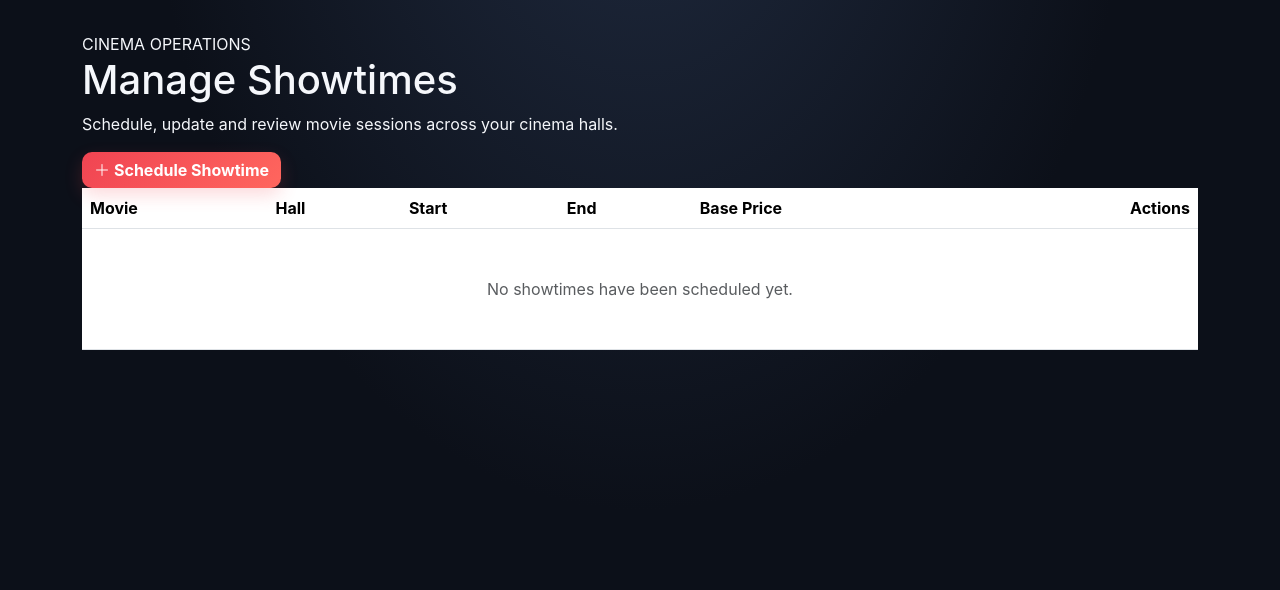
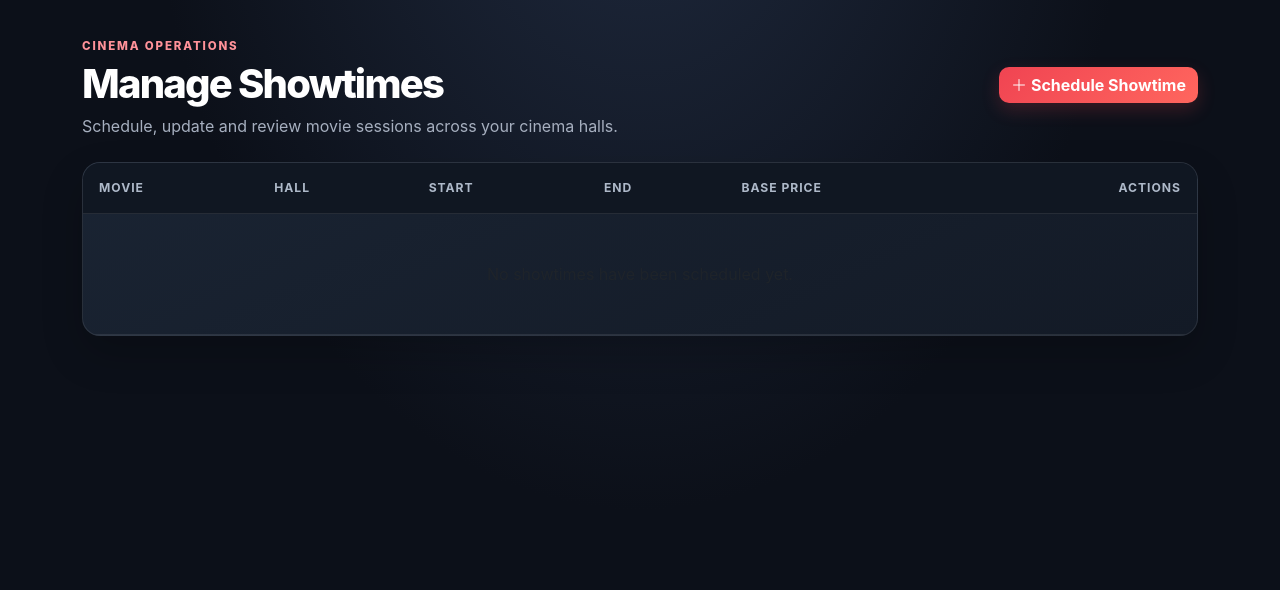
Before and after one commit to ryusen-lhj/CiMYTict, an ASP.NET Core app: page /Showtimes in a window 1280 px wide. Shown: the part 76-666 px from the top of the page. Run offline with ASP.NET Core 8, Linux system fonts and the light colour scheme; the visitor is signed in with stand-in values (Sample User, id 1); style sheets or scripts are compiled from the project's sources; some libraries are stand-ins or nearby versions.

Commit message:
Fix admin dropdown layering and style admin screens

```diff
--- a/CiMYTict/wwwroot/css/site.css
+++ b/CiMYTict/wwwroot/css/site.css
@@ -184,3 +184,49 @@ a { color: inherit; }
   .section-heading h2 { font-size: 1.4rem; }
   .cinema-navbar .navbar-collapse { padding-top: .8rem; }
 }
+
+
+/* Admin dropdown must layer above page content instead of being clipped by it. */
+header { position: relative; z-index: 1100; }
+.cinema-navbar { position: relative; z-index: 1100; overflow: visible; }
+.cinema-navbar .navbar-collapse,
+.cinema-navbar .navbar-nav,
+.cinema-navbar .nav-item { overflow: visible; }
+.cinema-navbar .dropdown-menu { z-index: 1200; }
+
+/* Consistent dark admin forms and tables. */
+.admin-form-page { max-width: 1120px; margin: 0 auto 3rem; }
+.admin-form-heading {
+  display: flex; justify-content: space-between; align-items: center;
+  gap: 1.25rem; margin-bottom: 1.5rem;
+}
+.admin-form-heading h1 { margin: .25rem 0; color: #fff; font-size: clamp(1.8rem, 4vw, 2.5rem); font-weight: 800; letter-spacing: -.045em; }
+.admin-form-heading p { margin: .35rem 0 0; color: var(--cinema-muted); }
+.admin-eyebrow { color: #ff9299; font-size: .72rem; font-weight: 800; letter-spacing: .16em; }
+.admin-form-card, .admin-table-card {
+  padding: clamp(1.1rem, 3vw, 2rem); color: var(--cinema-text);
+  background: linear-gradient(155deg, #1a2433, #131a26);
+  border: 1px solid var(--cinema-border); border-radius: 18px;
+  box-shadow: 0 18px 42px rgba(0,0,0,.2);
+}
+.admin-form-card .form-label { color: #e8edf5; font-weight: 650; }
+.admin-form-card .form-control, .admin-form-card .form-select {
+  color: #f7f8fb; background-color: #202b3b; border-color: rgba(255,255,255,.13);
+}
+.admin-form-card .form-control:focus, .admin-form-card .form-select:focus {
+  border-color: var(--cinema-accent); box-shadow: 0 0 0 .2rem rgba(240,68,82,.15);
+}
+.admin-form-card .form-select option { color: #111; }
+.admin-form-card .form-check-label { color: #dce2ec; }
+.admin-form-actions { display: flex; flex-wrap: wrap; gap: .65rem; margin-top: 1.5rem; }
+.admin-table-card { padding: 0; overflow: hidden; }
+.admin-table-card .table { color: #e8edf5; --bs-table-bg: transparent; --bs-table-color: #e8edf5; --bs-table-hover-bg: rgba(255,255,255,.045); --bs-table-hover-color: #fff; }
+.admin-table-card .table thead th { padding: 1rem; color: #aeb9c9; background: #101722; border-bottom: 1px solid var(--cinema-border); font-size: .76rem; text-transform: uppercase; letter-spacing: .08em; }
+.admin-table-card .table td { padding: 1rem; border-color: var(--cinema-border); }
+.admin-form-page .alert-warning { color: #ffe7b0; background: rgba(176,125,25,.16); border: 1px solid rgba(255,193,7,.25); }
+
+@media (max-width: 767.98px) {
+  .admin-form-heading { align-items: flex-start; flex-direction: column; }
+  .admin-form-heading > .btn { width: 100%; }
+  .admin-table-card { overflow-x: auto; }
+}
```
